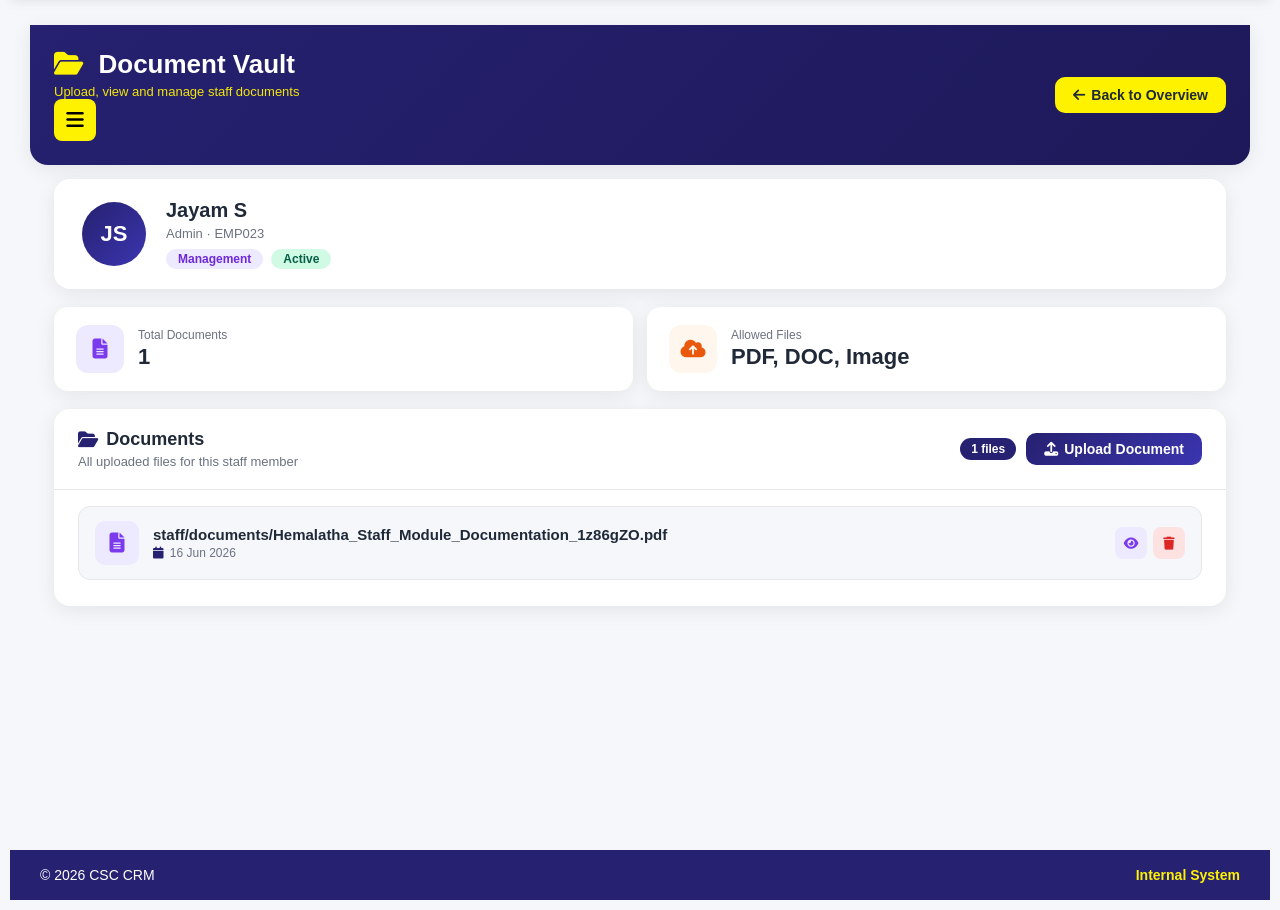
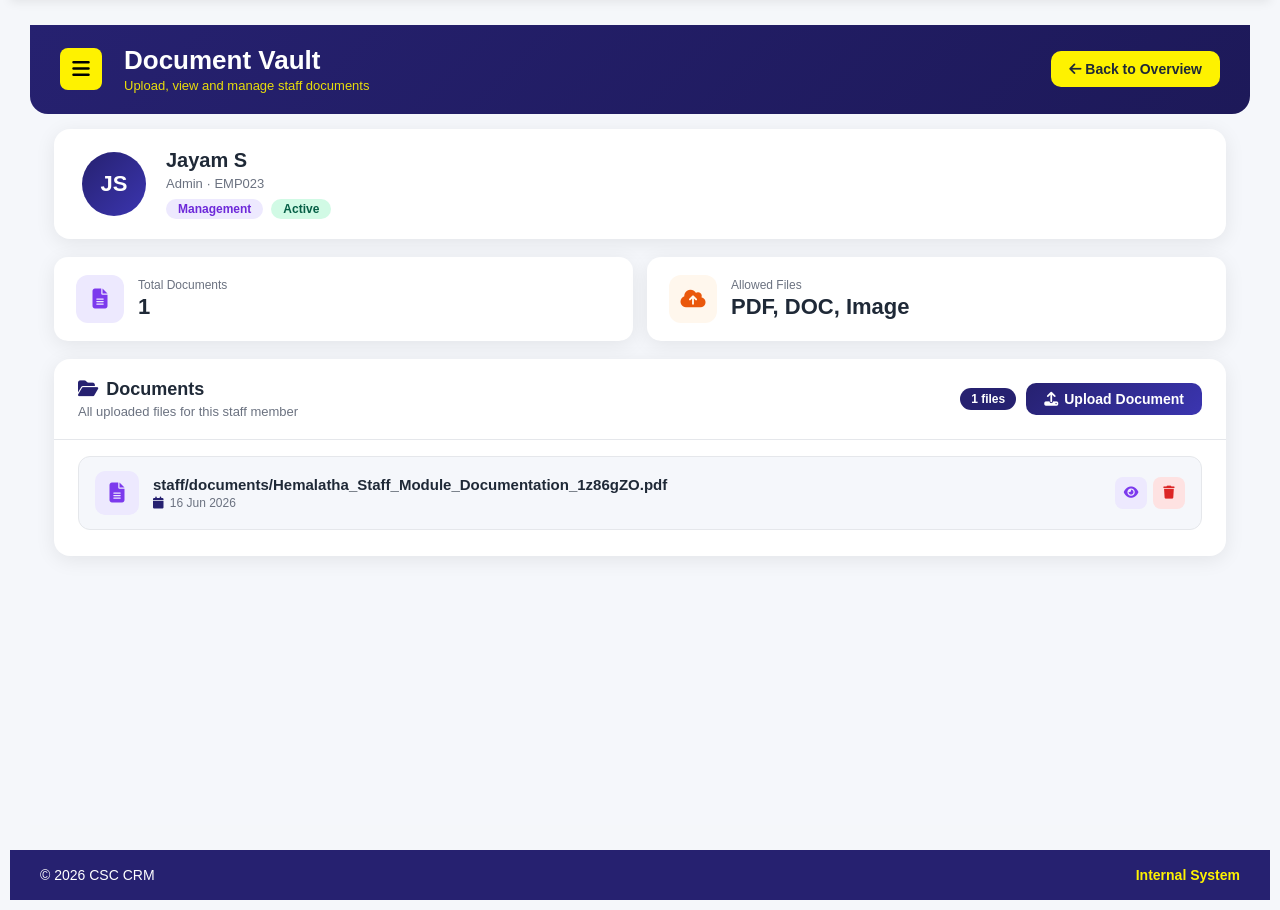
Before and after one commit to tamizhmaran0809-del/csc_crm-staff, a Django app: page /staff/78/documents/ in a window 1280 px wide. Shown: the part 170-1080 px from the top of the page. Run offline with Django 5.2, Linux system fonts and the light colour scheme; data comes from the database, SQL or seed files in the repository.

Commit message:
Updated document vault module

```diff
--- a/csc_crm/static/css/staff_css/documents.css
+++ b/csc_crm/static/css/staff_css/documents.css
@@ -33,56 +33,70 @@
 /* ===== HEADER ===== */
 
 .doc-top-header {
-    display: flex;
-    justify-content: space-between;
-    align-items: center;
-    flex-wrap: wrap;
-
-    background: linear-gradient(135deg, var(--primary), var(--primary-dark));
-    color: var(--white);
-
-    box-shadow: var(--shadow);
-    margin-bottom: 14px;
-    padding: 24px;
-    border-radius: 0 0 18px 18px;
-    gap: 12px;
+    display:flex;
+    justify-content:space-between;
+    align-items:center;
+    background: linear-gradient(135deg, #262170, #1d1959);
+    color:#fff;
+    padding:20px 30px;
+    border-radius:0 0 18px 18px;
+    gap:20px;
+    min-height:70px;
+    margin-bottom: 15px;
 }
 
 .doc-top-header h1 {
-    font-size: 26px;
-    font-weight: 800;
-    margin: 0;
-}
-
-.doc-top-header h1 i {
-    margin-right: 8px;
-    color: var(--secondary);
+    font-size:26px;
+    font-weight:800;
+    padding-left: 10px;
 }
 
 .doc-top-header p {
-    font-size: 13px;
-    opacity: 0.95;
-    margin: 4px 0 0;
+    font-size:13px;
+    opacity:0.9;
+    margin-top:10px;
     color: var(--secondary);
+    padding-left: 10px;
 }
 
 .doc-header-buttons {
-    display: flex;
-    gap: 10px;
+    display:flex;
+    gap:10px;
 }
 
+.doc-header-left{
+    display:flex;
+    align-items:center;
+    gap:12px;
+    flex:1;
+    min-width:0;
+}
+
+.doc-header-left h1{
+    font-size:26px;
+    font-weight:800;
+    margin:0;
+    line-height:1.2;
+}
+
+.doc-header-left p{
+    font-size:13px;
+    opacity:0.9;
+    margin-top:2px;
+    line-height:1.2;
+}
+
+
 .doc-back-btn {
-    padding: 10px 18px;
-    border-radius: 10px;
-    text-decoration: none;
-    font-weight: 700;
-    font-size: 14px;
+    padding:10px 18px;
+    border-radius:10px;
+    text-decoration:none;
+    font-weight:bold;
+    font-size:14px;
+    border:none;
+    cursor:pointer;
     background: var(--secondary);
     color: var(--text);
-    display: inline-flex;
-    align-items: center;
-    gap: 6px;
-    transition: all 0.2s ease;
 }
 
 .doc-back-btn:hover {
--- a/csc_crm/static/css/staff_css/overview.css
+++ b/csc_crm/static/css/staff_css/overview.css
@@ -142,9 +142,7 @@ a{
 }
 
 /*====== MAIN NAV =======*/
-.main-nav{
-    position:relative;
-}
+
 
 .nav-tabs{
      position: fixed;
@@ -214,12 +212,6 @@ a{
     min-height:42px;
 }
 
-
-.nav-header-right{
-   display:flex;
-    align-items:center;
-    gap:12px;
-}
 
 .over-export-btn:hover{
       background-color: orange;
--- a/csc_crm/templates/staff/documents.html
+++ b/csc_crm/templates/staff/documents.html
@@ -8,14 +8,16 @@
 <div class="doc-page">
 
     <div class="doc-top-header">
-        <div>
-            <h1><i class="fa fa-folder-open"></i> Document Vault</h1>
-            <p>Upload, view and manage staff documents</p>
-
+        <div class="doc-header-left">
             <!-- Hamburger -->
-                 <button class="doc-nav-toggle" id="docnavToggle">
+            <button class="doc-nav-toggle" id="docnavToggle">
                      <i class="fas fa-bars"></i>
                  </button>
+            <div>
+                <h1> Document Vault</h1>
+                <p>Upload, view and manage staff documents</p>
+            </div>
+
         </div>
 
         <div class="doc-header-buttons">
--- a/csc_crm/templates/staff/overview.html
+++ b/csc_crm/templates/staff/overview.html
@@ -59,9 +59,7 @@
         Activity Logs
     </a>
 
-    <div class="nav-header-right">
-        <a href="{% url 'staff_export' staff.id %}" class="over-export-btn">Export</a>
-    </div>
+    <a href="{% url 'staff_export' staff.id %}" class="over-export-btn">Export</a>
 
 </nav>
 
```
